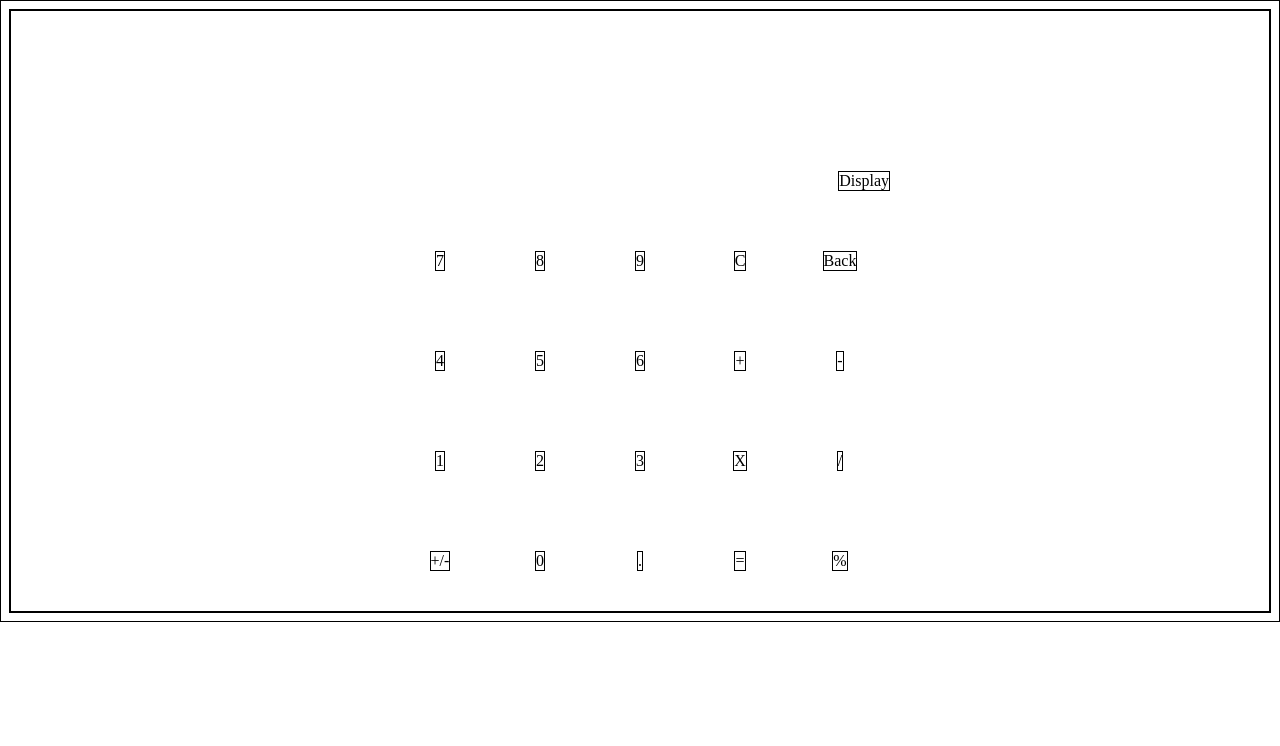
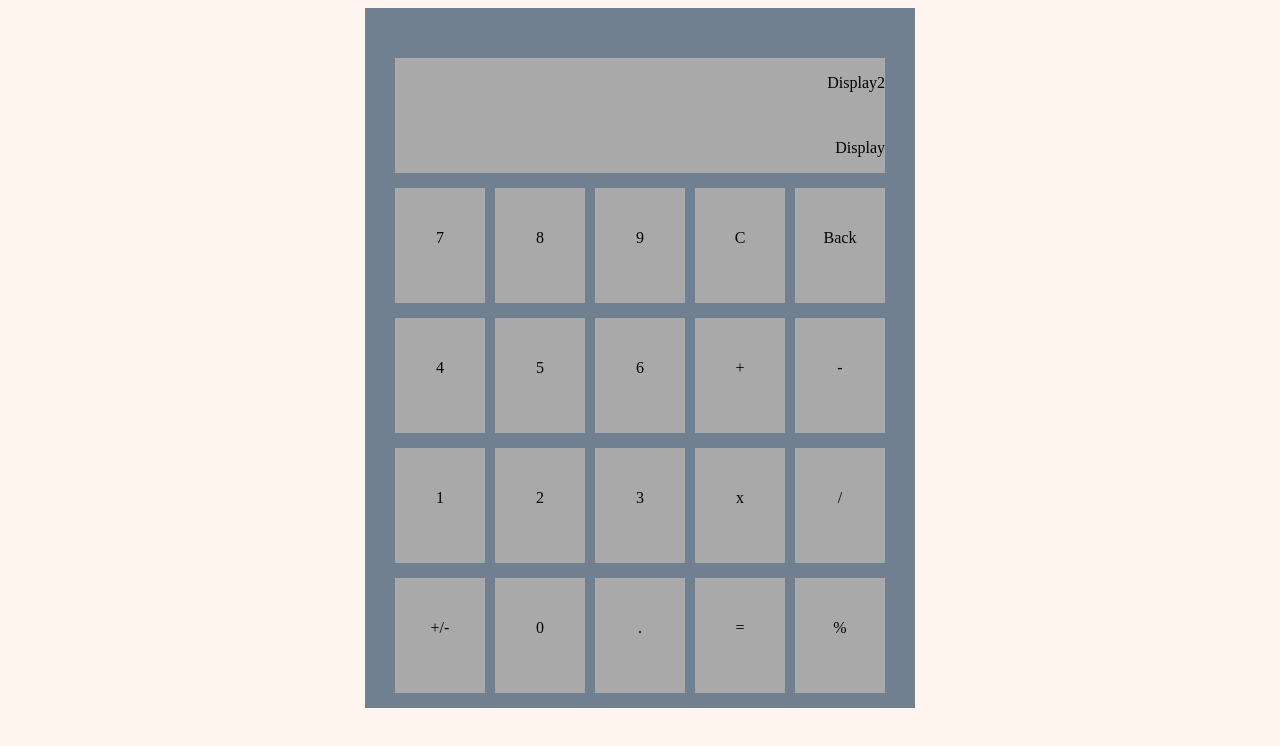
Before and after one commit to Akash617/Odin-Calculator, a plain HTML site: page index.html in a window 1280 px wide. Drawn offline with Linux system fonts and the light colour scheme.

Commit message:
Changed styling

```diff
--- a/index.html
+++ b/index.html
@@ -10,30 +10,31 @@
 
     <body>
         <div class="container">
+            <div class="display2">Display2</div>
             <div class="res-display">Display</div>
-            <div class="in num7">7</div>
-            <div class="in num8">8</div>
-            <div class="in num9">9</div>
-            <div class="ex clear">C</div>
-            <div class="ex back">Back</div>
+            <div class="in num7 clickable">7</div>
+            <div class="in num8 clickable">8</div>
+            <div class="in num9 clickable">9</div>
+            <div class="ex clear clickable">C</div>
+            <div class="ex back clickable">Back</div>
 
-            <div class="in num4">4</div>
-            <div class="in num5">5</div>
-            <div class="in num6">6</div>
-            <div class="op add">+</div>
-            <div class="op sub">-</div>
+            <div class="in num4 clickable">4</div>
+            <div class="in num5 clickable">5</div>
+            <div class="in num6 clickable">6</div>
+            <div class="op add clickable">+</div>
+            <div class="op sub clickable">-</div>
 
-            <div class="in num1">1</div>
-            <div class="in num2">2</div>
-            <div class="in num3">3</div>
-            <div class="op mul">X</div>
-            <div class="op div">/</div>
+            <div class="in num1 clickable">1</div>
+            <div class="in num2 clickable">2</div>
+            <div class="in num3 clickable">3</div>
+            <div class="op mul clickable">x</div>
+            <div class="op div clickable">/</div>
 
-            <div class="ex plus-min">+/-</div>
-            <div class="in num0">0</div>
-            <div class="ex dot">.</div>
-            <div class="op eq">=</div>
-            <div class="ex percent">%</div>
+            <div class="ex plus-min clickable">+/-</div>
+            <div class="in num0 clickable">0</div>
+            <div class="ex dot clickable">.</div>
+            <div class="op eq clickable">=</div>
+            <div class="ex percent clickable">%</div>
         </div>
     </body>
 </html>
--- a/styles.css
+++ b/styles.css
@@ -2,36 +2,50 @@
 
 :root {
     box-sizing: border-box;
-}
-
-* {
-    border: 1px solid;
+    background: seashell;
 }
 
 .container {
     display: grid;
+    margin: auto;
+    grid-template-rows: repeat(10, 50px);
+    grid-template-columns: repeat(5, 90px);
+    width: 550px;
+    height: 650px;
     justify-content: center;
-    align-content: center;
-    justify-items: center;
-    align-items: center;
-    grid-template-rows: repeat(6, 100px);
-    grid-template-columns: repeat(5, 100px);
+    padding-top: 50px;
+    background: slategray;
+    grid-column-gap: 10px;
+    grid-row-gap: 15px;
 }
 
-.res-display {
+.container .display2 {
     grid-column: 1 / -1;
-    grid-row: span 2;
-    justify-self: right;
-    align-self: flex-end;
-    margin-bottom: 20px;
+    grid-row: span 1;
+    text-align: right;
+    line-height: 50px;
+    margin-bottom: -15px;
 }
 
-.num0 {
-    grid-column: span 1;
+.container .res-display {
+    grid-column: 1 / -1;
     grid-row: span 1;
+    text-align: right;
+    line-height: 50px;
 }
 
-.num1 {
-    grid-column: span 1;
-    grid-row: span 1;
+.container > * {
+    grid-row: span 2;
+    background: darkgray;
+    text-align: center;
+    vertical-align: middle;
+    line-height: 100px;
 }
+
+.clickable:hover {
+    border: 1px solid;
+}
+
+.clickable:active {
+    background: grey;
+}
```
